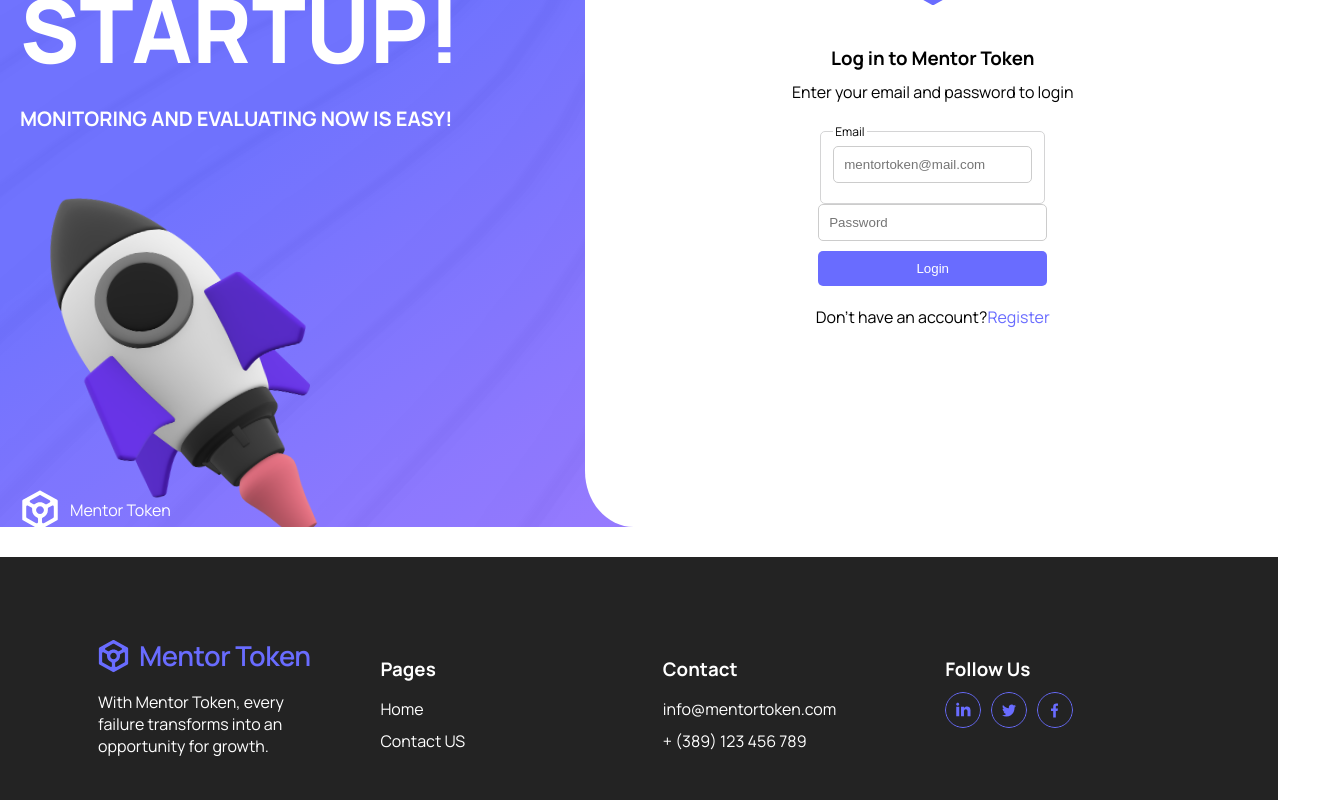
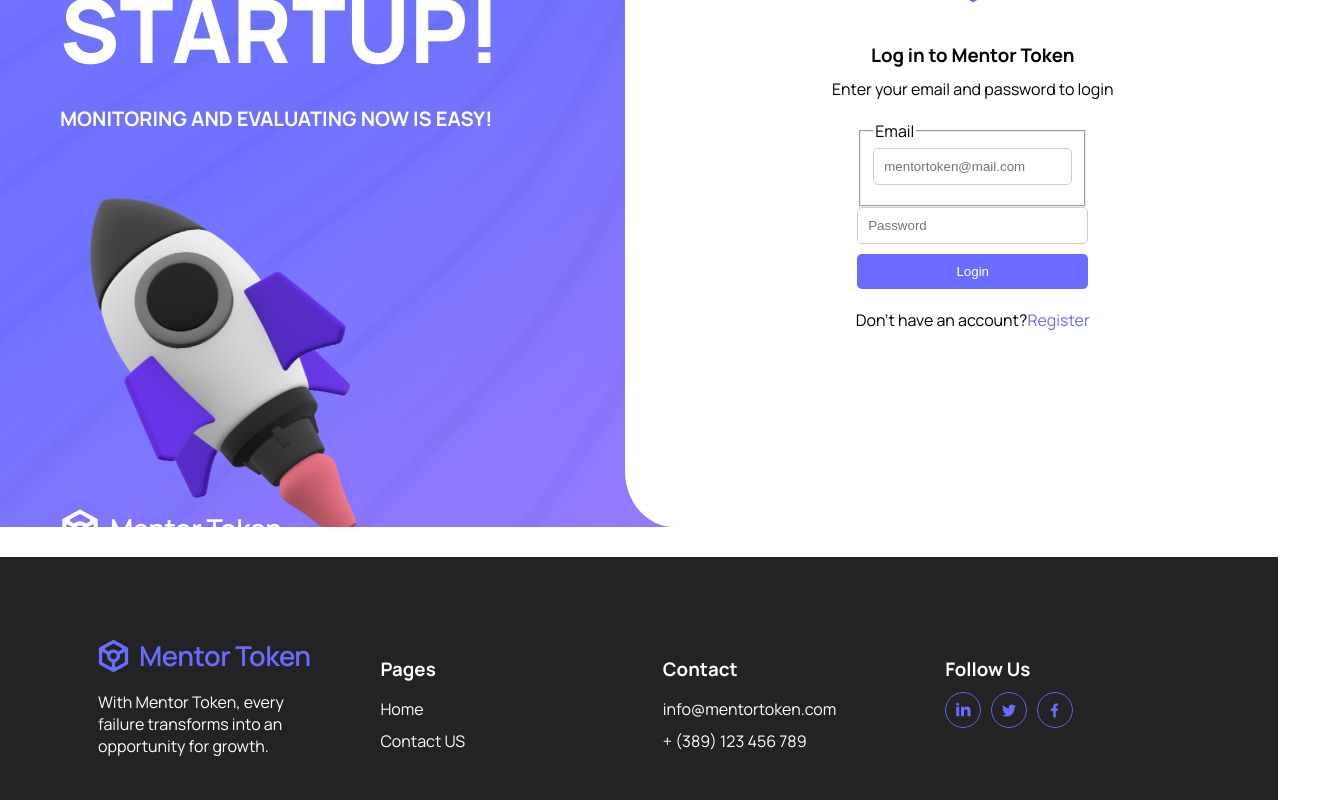
Before and after one commit to DexterNutt/FinalProject, a React (Vite) app in the folder MentorToken/: page /login in a window 1280 px wide. Shown: the part 380-1180 px from the top of the page, 1320 px wide, since content can reach past the window. Built offline with nearby package versions, Linux system fonts and the light colour scheme.

Commit message:
add padding to logincomp

```diff
--- a/MentorToken/src/components/forms/loginForm/LoginForm.module.css
+++ b/MentorToken/src/components/forms/loginForm/LoginForm.module.css
@@ -57,13 +57,3 @@
   color: #696cff;
   text-decoration: none;
 }
-
-fieldset {
-  border-radius: 5px;
-  width: max-content;
-  border: 1px solid #d4d4d5;
-}
-
-legend {
-  font-size: 12px;
-}
--- a/MentorToken/src/components/login/LoginComp.module.css
+++ b/MentorToken/src/components/login/LoginComp.module.css
@@ -9,6 +9,7 @@
   overflow: hidden;
   background-image: url("/login-background.webp"),
     linear-gradient(147.1deg, #696cff 35.1%, #9574ff 77.5%);
+  padding-left: 40px;
 }
 
 .loginContainer .left {
@@ -78,7 +79,12 @@
 }
 
 .loginContainer .logo p {
-  font-size: 1rem;
+  font-family: Manrope;
+  font-size: 27.42px;
+  font-weight: 600;
+  line-height: 37.46px;
+  letter-spacing: -0.5041325688362122px;
+  text-align: left;
 }
 
 .loginContainer .link {
```
